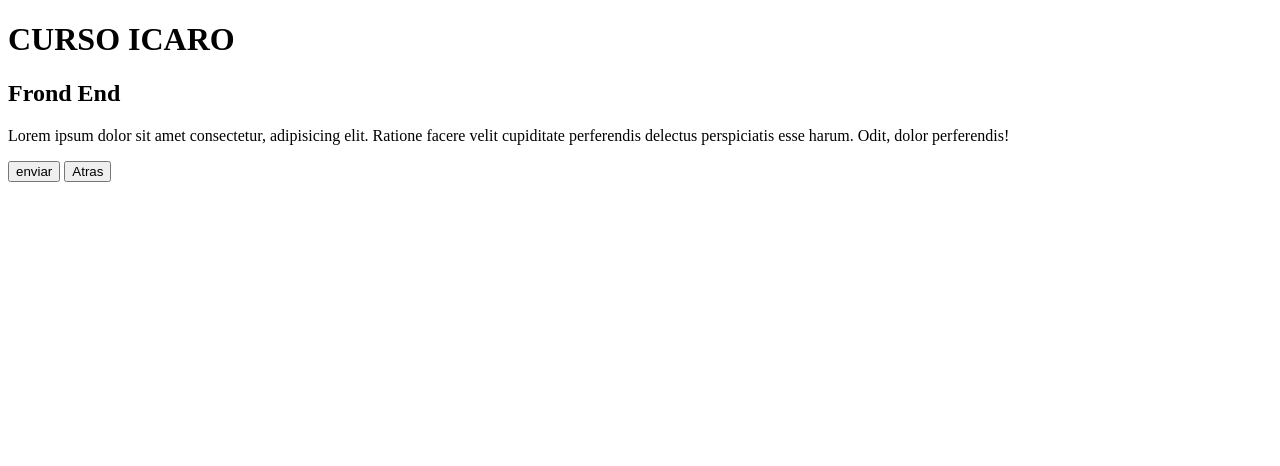
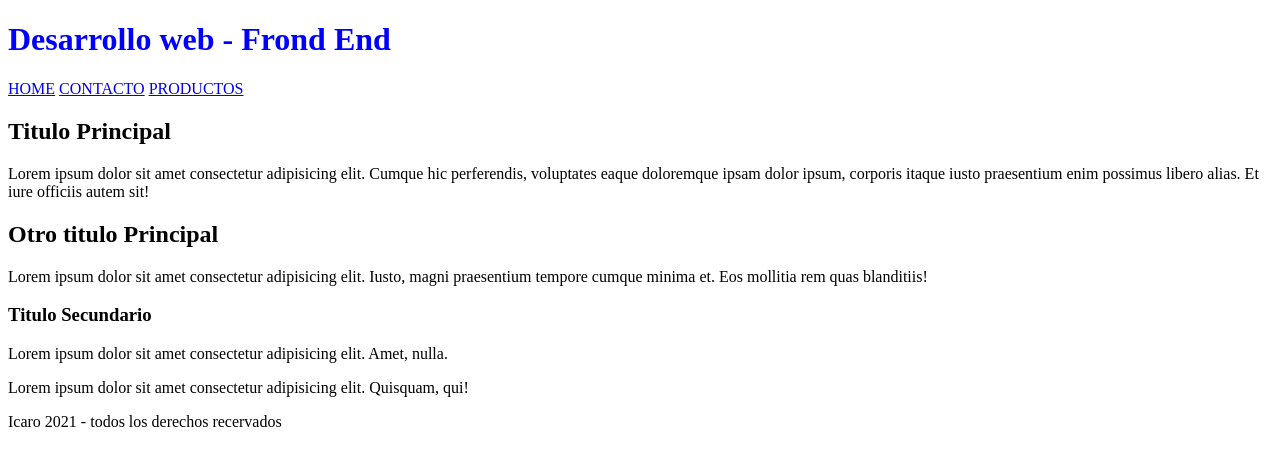
Before and after one commit to MarcosFaggiano/primerRepository, a plain HTML site: page index.html in a window 1280 px wide. Drawn offline with Linux system fonts and the light colour scheme.

Commit message:
Se crean el JS la navegacion y Styles

```diff
--- /dev/null
+++ b/Scripts.js
@@ -0,0 +1,2 @@
+const h1 = document.querySelector("h1");
+h1.style.color = "blue";
--- a/estilos/styles.css
+++ b/Stiles.css
@@ -1,3 +1,3 @@
-h2 {
+h1 {
   color: red;
 }
--- a/index.html
+++ b/index.html
@@ -4,16 +4,59 @@
     <meta charset="UTF-8" />
     <meta http-equiv="X-UA-Compatible" content="IE=edge" />
     <meta name="viewport" content="width=device-width, initial-scale=1.0" />
-    <title>Document</title>
+    <title>HOME</title>
+    <script src="Scripts.js" defer></script>
+    <link rel="stylesheet" href="Stiles.css" />
+    <!-- <style>
+      header {
+        background-color: blue;
+      }
+    </style> -->
   </head>
-  <body></body>
-  <h1>CURSO ICARO</h1>
-  <h2>Frond End</h2>
-  <p>
-    Lorem ipsum dolor sit amet consectetur, adipisicing elit. Ratione facere
-    velit cupiditate perferendis delectus perspiciatis esse harum. Odit, dolor
-    perferendis!
-  </p>
-  <button>enviar</button>
-  <button>Atras</button>
+  <body>
+    <header>
+      <h1>Desarrollo web - Frond End</h1>
+      <nav>
+        <a href="/">HOME</a>
+        <a href="/Pages/Contacto.html">CONTACTO</a>
+        <a href="/Pages/Productos.html">PRODUCTOS</a>
+      </nav>
+      <!-- <h1 id="h1">Hola Icaro!</h1>
+      <h2>Frond End</h2>
+      <button>enviar</button>
+      <button>Atras</button> -->
+    </header>
+    <main>
+      <section>
+        <h2>Titulo Principal</h2>
+        <p>
+          Lorem ipsum dolor sit amet consectetur adipisicing elit. Cumque hic
+          perferendis, voluptates eaque doloremque ipsam dolor ipsum, corporis
+          itaque iusto praesentium enim possimus libero alias. Et iure officiis
+          autem sit!
+        </p>
+      </section>
+      <section>
+        <h2>Otro titulo Principal</h2>
+        <p>
+          Lorem ipsum dolor sit amet consectetur adipisicing elit. Iusto, magni
+          praesentium tempore cumque minima et. Eos mollitia rem quas
+          blanditiis!
+        </p>
+        <h3>Titulo Secundario</h3>
+        <p>
+          Lorem ipsum dolor sit amet consectetur adipisicing elit. Amet, nulla.
+        </p>
+      </section>
+      <aside>
+        <p>
+          Lorem ipsum dolor sit amet consectetur adipisicing elit. Quisquam,
+          qui!
+        </p>
+      </aside>
+    </main>
+    <footer>
+      <p>Icaro 2021 - todos los derechos recervados</p>
+    </footer>
+  </body>
 </html>
```
Also changed, not shown: Pages/Contacto.html (added, +36 -0 lines), Pages/Productos.html (added, +36 -0 lines).
